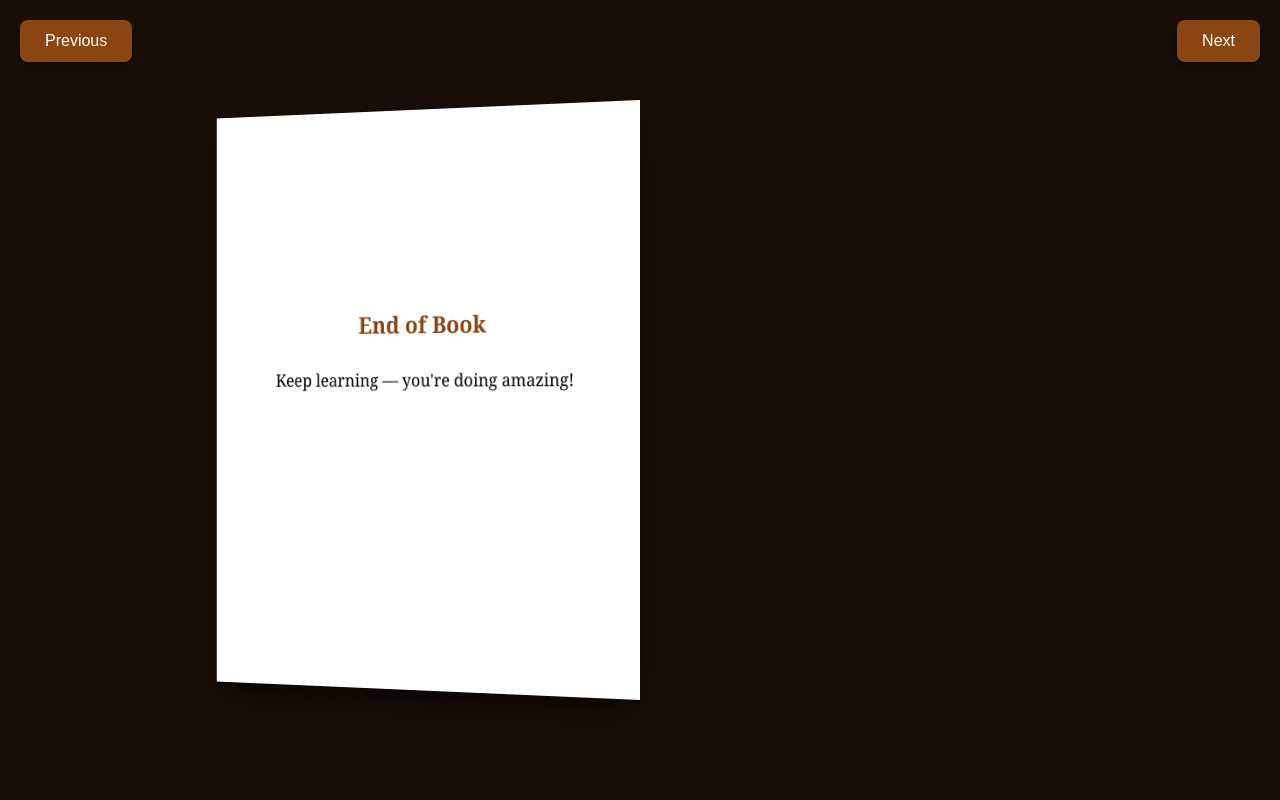
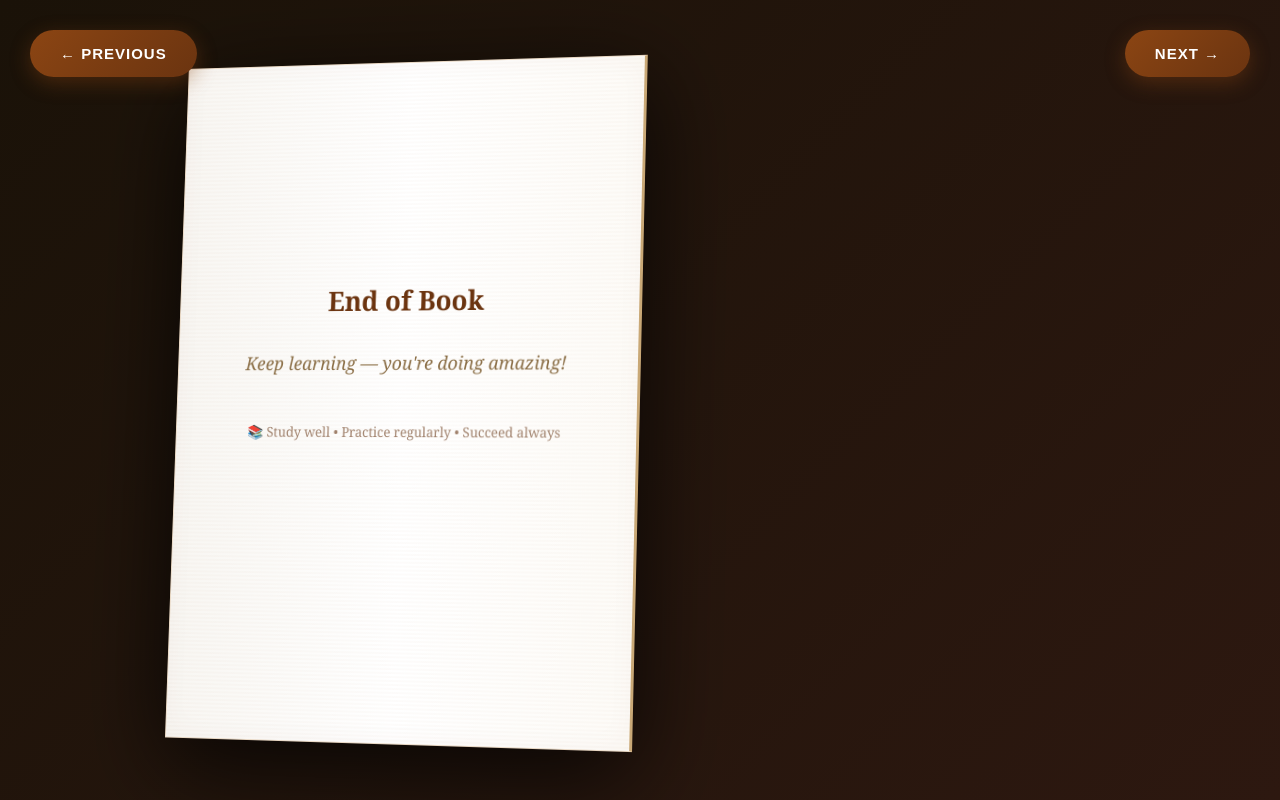
Before and after one commit to stockedge4us/Ignou-MAEC, a Flask app: page /ebook/1 in a window 1280 px wide. Run offline with Flask 3, Linux system fonts and the light colour scheme.

Commit message:
FINA2L: Beautiful 3D page-turning book (100% working)

```diff
--- a/templates/ebook.html
+++ b/templates/ebook.html
@@ -5,37 +5,187 @@
   <meta name="viewport" content="width=device-width, initial-scale=1.0">
   <title>{{ subject }} - Book Mode</title>
   <style>
-    body { margin:0; background:#1a0f08; height:100vh; overflow:hidden; display:flex; justify-content:center; align-items:center; perspective:2500px; }
-    .book { position:relative; width:960px; height:600px; transform-style:preserve-3d; transform:rotateY(-20deg); }
-    .page { position:absolute; width:480px; height:600px; background:white; box-shadow:0 15px 40px rgba(0,0,0,0.7); backface-visibility:hidden; padding:40px; box-sizing:border-box; overflow-y:auto; font-family:Georgia,serif; line-height:1.8; font-size:16px; }
-    .page.left  { left:0; transform-origin:right; }
-    .page.right { left:480px; transform-origin:left; }
-    .page h3 { color:#8b4513; border-bottom:2px solid #deb887; padding-bottom:10px; margin-top:0; }
-    .answer-text { background:#fffef5; padding:20px; border-left:6px solid #deb887; border-radius:8px; margin:20px 0; }
-    .page-number { text-align:center; color:#aaa; margin-top:50px; font-style:italic; }
+    * { margin:0; padding:0; box-sizing:border-box; }
+    body {
+      background: linear-gradient(135deg, #1a1208 0%, #2d1810 100%);
+      height:100vh; overflow:hidden; display:flex;
+      justify-content:center; align-items:center;
+      perspective:3000px; font-family:'Bookman Old Style',Georgia,serif;
+    }
 
-    button { position:fixed; top:20px; z-index:100; padding:12px 25px; background:#8b4513; color:white; border:none; border-radius:8px; font-size:16px; cursor:pointer; box-shadow:0 4px 10px rgba(0,0,0,0.5); }
-    #prevBtn { left:20px; }
-    #nextBtn { right:20px; }
+    .book {
+      position:relative; width:1000px; height:700px;
+      transform-style:preserve-3d;
+      transform:rotateY(-15deg) rotateX(5deg);
+      transition:transform 0.8s cubic-bezier(0.645, 0.045, 0.355, 1);
+      filter:drop-shadow(0 25px 50px rgba(0,0,0,0.8));
+    }
 
-    @media (max-width:1000px) {
-      .book { transform:none; width:100%; height:100vh; }
-      .page { width:100% !important; left:0 !important; height:100%; padding:20px; font-size:15px; }
-      .right { display:none; }
+    .page {
+      position:absolute; width:500px; height:700px;
+      background: linear-gradient(to right, #fdfbf7 0%, #ffffff 50%, #fdfbf7 100%);
+      backface-visibility:hidden; padding:50px 45px;
+      overflow-y:auto; line-height:1.9; font-size:15px;
+      border:1px solid #e8d7c3;
+      box-shadow: inset 0 0 30px rgba(139,69,19,0.03);
+    }
+
+    .page.left  {
+      left:0; transform-origin:right center;
+      border-right:3px solid #c9a876;
+      background: linear-gradient(to left, #fdfbf7 0%, #ffffff 50%, #f8f6f2 100%);
+    }
+
+    .page.right {
+      left:500px; transform-origin:left center;
+      border-left:3px solid #c9a876;
+    }
+
+    .page::-webkit-scrollbar { width:8px; }
+    .page::-webkit-scrollbar-track { background:#f5f0e8; border-radius:4px; }
+    .page::-webkit-scrollbar-thumb { background:#c9a876; border-radius:4px; }
+
+    .page h3 {
+      color:#6b3410; font-size:20px; font-weight:600;
+      border-bottom:3px solid #d4af37;
+      padding-bottom:12px; margin-bottom:20px;
+      text-transform:uppercase; letter-spacing:1px;
+    }
+
+    .page p strong {
+      color:#2c1810; font-size:16px;
+      display:block; margin-bottom:15px;
+      line-height:1.6;
+    }
+
+    .answer-text {
+      background: linear-gradient(135deg, #fffdf8 0%, #faf7f0 100%);
+      padding:25px;
+      border-left:5px solid #d4af37;
+      border-radius:4px;
+      margin:20px 0;
+      box-shadow:0 2px 8px rgba(139,69,19,0.08);
+      color:#3a2a1a;
+    }
+
+    .page-number {
+      text-align:center; color:#a0826d;
+      margin-top:60px; font-style:italic;
+      font-size:14px; font-weight:500;
+    }
+
+    button {
+      position:fixed; top:30px; z-index:100;
+      padding:15px 30px;
+      background: linear-gradient(135deg, #8b4513 0%, #6b3410 100%);
+      color:white; border:none;
+      border-radius:50px; font-size:15px;
+      cursor:pointer; font-weight:600;
+      box-shadow:0 6px 20px rgba(139,69,19,0.4);
+      transition:all 0.3s ease;
+      text-transform:uppercase; letter-spacing:1px;
+    }
+
+    button:hover {
+      transform:translateY(-2px);
+      box-shadow:0 8px 25px rgba(139,69,19,0.6);
+      background: linear-gradient(135deg, #a0522d 0%, #8b4513 100%);
+    }
+
+    button:active { transform:translateY(0); }
+
+    #prevBtn { left:30px; }
+    #nextBtn { right:30px; }
+
+    @media (max-width:1100px) {
+      .book {
+        transform:none; width:100%; height:100vh;
+        max-width:600px; filter:none;
+      }
+      .page {
+        width:100% !important; left:0 !important;
+        height:100%; padding:30px 25px; font-size:15px;
+        border:none;
+      }
+      .page.right { display:none; }
+      button { top:15px; padding:12px 20px; font-size:14px; }
+      #prevBtn { left:15px; }
+      #nextBtn { right:15px; }
+    }
+
+    /* Subtle paper texture */
+    .page::before {
+      content:'';
+      position:absolute; top:0; left:0; right:0; bottom:0;
+      background-image:
+        repeating-linear-gradient(0deg, transparent, transparent 2px, rgba(139,69,19,0.02) 2px, rgba(139,69,19,0.02) 4px);
+      pointer-events:none;
+    }
+
+    /* Cover page styles */
+    .cover-page {
+      background: linear-gradient(135deg, #8b4513 0%, #6b3410 100%);
+      color:white;
+      display:flex;
+      flex-direction:column;
+      justify-content:center;
+      align-items:center;
+      text-align:center;
+      padding:60px 40px;
+    }
+
+    .cover-page::before {
+      background-image:
+        repeating-linear-gradient(45deg, transparent, transparent 10px, rgba(255,255,255,0.03) 10px, rgba(255,255,255,0.03) 20px);
+    }
+
+    .cover-title {
+      font-size:42px;
+      font-weight:700;
+      margin-bottom:30px;
+      text-shadow:2px 2px 4px rgba(0,0,0,0.3);
+      line-height:1.3;
+    }
+
+    .cover-subtitle {
+      font-size:18px;
+      opacity:0.9;
+      margin-bottom:20px;
+      font-style:italic;
+    }
+
+    .cover-logo {
+      margin-top:40px;
+      padding:20px 40px;
+      border:3px solid rgba(255,255,255,0.3);
+      border-radius:10px;
+      font-size:16px;
+      font-weight:600;
+      letter-spacing:2px;
     }
   </style>
 </head>
 <body>
 
-<button id="prevBtn">Previous</button>
-<button id="nextBtn">Next</button>
+<button id="prevBtn">← Previous</button>
+<button id="nextBtn">Next →</button>
 
 <div class="book" id="book">
+  <!-- Cover page -->
+  <div class="page left cover-page">
+    <div class="cover-title">{{ subject }}</div>
+    <div class="cover-subtitle">Complete Study Guide</div>
+    <div class="cover-logo">IGNOU EXAM PREP</div>
+    <div style="margin-top:50px; font-size:14px; opacity:0.8;">
+      Interactive eBook Edition
+    </div>
+  </div>
+
   <!-- Generate pages in pairs (left + right) -->
-  {% set total = namespace(value=0) %}
+  {% set page_num = [0] %}
   {% for section, questions in sections.items() %}
     {% for q in questions %}
-      {% if total.value % 2 == 0 %}
+      {% if page_num[0] % 2 == 0 %}
         <!-- Left page -->
         <div class="page left">
           <h3>{{ section }}</h3>
@@ -47,7 +197,7 @@
               <em style="color:#999;">No answer yet</em>
             {% endif %}
           </div>
-          <div class="page-number">Page {{ total.value + 1 }}</div>
+          <div class="page-number">Page {{ page_num[0] + 1 }}</div>
         </div>
       {% else %}
         <!-- Right page -->
@@ -61,17 +211,20 @@
               <em style="color:#999;">No answer yet</em>
             {% endif %}
           </div>
-          <div class="page-number">Page {{ total.value + 1 }}</div>
+          <div class="page-number">Page {{ page_num[0] + 1 }}</div>
         </div>
       {% endif %}
-      {% set _ = total.__setattr__('value', total.value + 1) %}
+      {% if page_num.append(page_num.pop() + 1) %}{% endif %}
     {% endfor %}
   {% endfor %}
 
   <!-- Final end page -->
-  <div class="page left" style="text-align:center; padding-top:180px;">
-    <h2 style="color:#8b4513;">End of Book</h2>
-    <p style="font-size:18px;">Keep learning — you're doing amazing!</p>
+  <div class="page left" style="text-align:center; padding-top:220px;">
+    <h2 style="color:#6b3410; font-size:28px; margin-bottom:20px;">End of Book</h2>
+    <p style="font-size:19px; color:#8b6f47; font-style:italic;">Keep learning — you're doing amazing!</p>
+    <div style="margin-top:40px; color:#a0826d; font-size:14px;">
+      <p>📚 Study well • Practice regularly • Succeed always</p>
+    </div>
   </div>
 </div>
 
@@ -79,26 +232,70 @@
   let currentPage = 0;
   const book = document.getElementById('book');
   const pages = document.querySelectorAll('.page');
+  const totalPages = pages.length;
+
+  function updateBook() {
+    const rotation = -15 - (currentPage * 0.5);
+    book.style.transform = `rotateY(${rotation}deg) rotateX(5deg)`;
+
+    // Hide/show pages for performance
+    pages.forEach((page, index) => {
+      if (Math.abs(index - currentPage) > 4) {
+        page.style.display = 'none';
+      } else {
+        page.style.display = 'block';
+      }
+    });
+  }
 
   document.getElementById('nextBtn').onclick = () => {
-    if (currentPage < pages.length - 2) {
+    if (currentPage < totalPages - 2) {
       currentPage += 2;
-      book.style.transform = `rotateY(-${currentPage * 0.8}deg)`;
+      updateBook();
     }
   };
 
   document.getElementById('prevBtn').onclick = () => {
     if (currentPage > 0) {
       currentPage -= 2;
-      book.style.transform = `rotateY(-${currentPage * 0.8}deg)`;
+      updateBook();
     }
   };
 
   // Keyboard support
   document.addEventListener('keydown', e => {
-    if (e.key === 'ArrowRight') document.getElementById('nextBtn').click();
-    if (e.key === 'ArrowLeft') document.getElementById('prevBtn').click();
+    if (e.key === 'ArrowRight' || e.key === 'Right') {
+      document.getElementById('nextBtn').click();
+    }
+    if (e.key === 'ArrowLeft' || e.key === 'Left') {
+      document.getElementById('prevBtn').click();
+    }
   });
+
+  // Touch swipe support for mobile
+  let touchStartX = 0;
+  let touchEndX = 0;
+
+  book.addEventListener('touchstart', e => {
+    touchStartX = e.changedTouches[0].screenX;
+  });
+
+  book.addEventListener('touchend', e => {
+    touchEndX = e.changedTouches[0].screenX;
+    handleSwipe();
+  });
+
+  function handleSwipe() {
+    if (touchEndX < touchStartX - 50) {
+      document.getElementById('nextBtn').click();
+    }
+    if (touchEndX > touchStartX + 50) {
+      document.getElementById('prevBtn').click();
+    }
+  }
+
+  // Initialize
+  updateBook();
 </script>
 
 </body>
```
